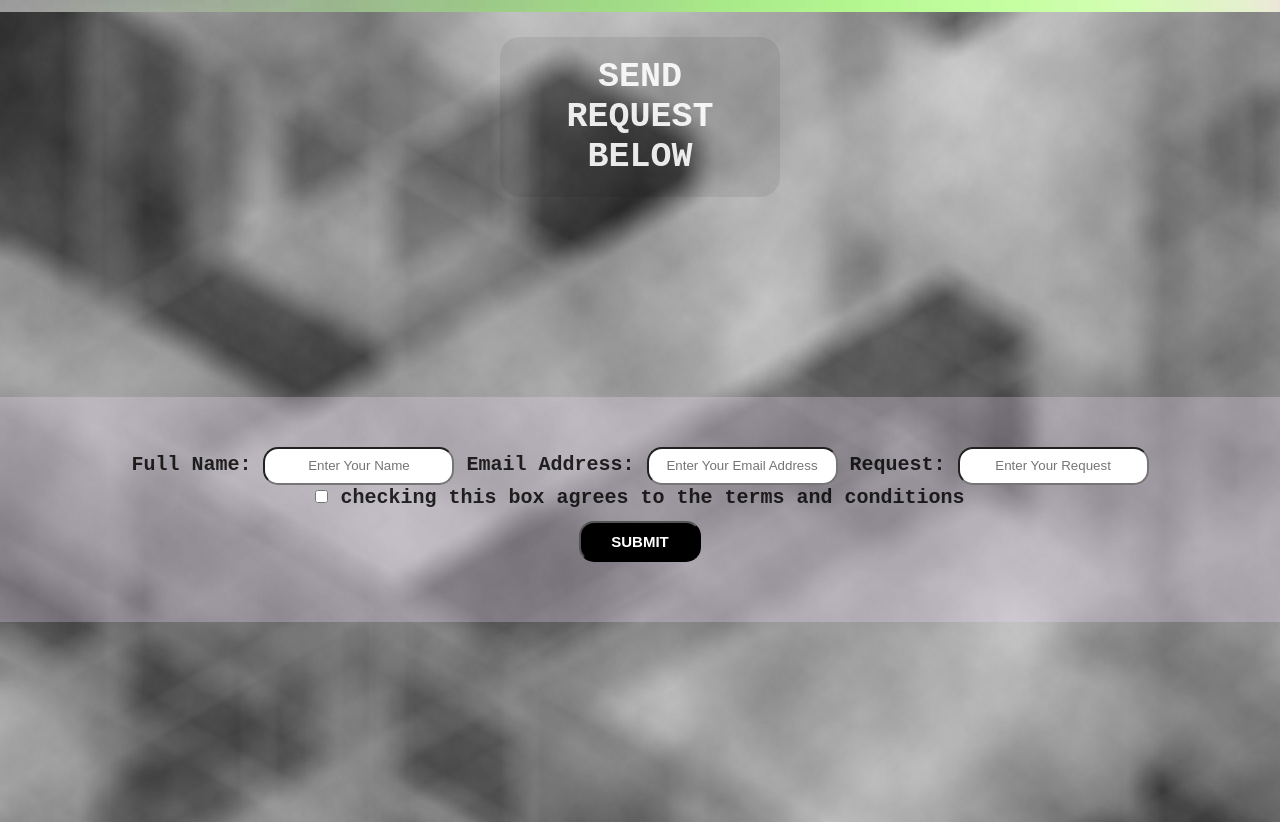
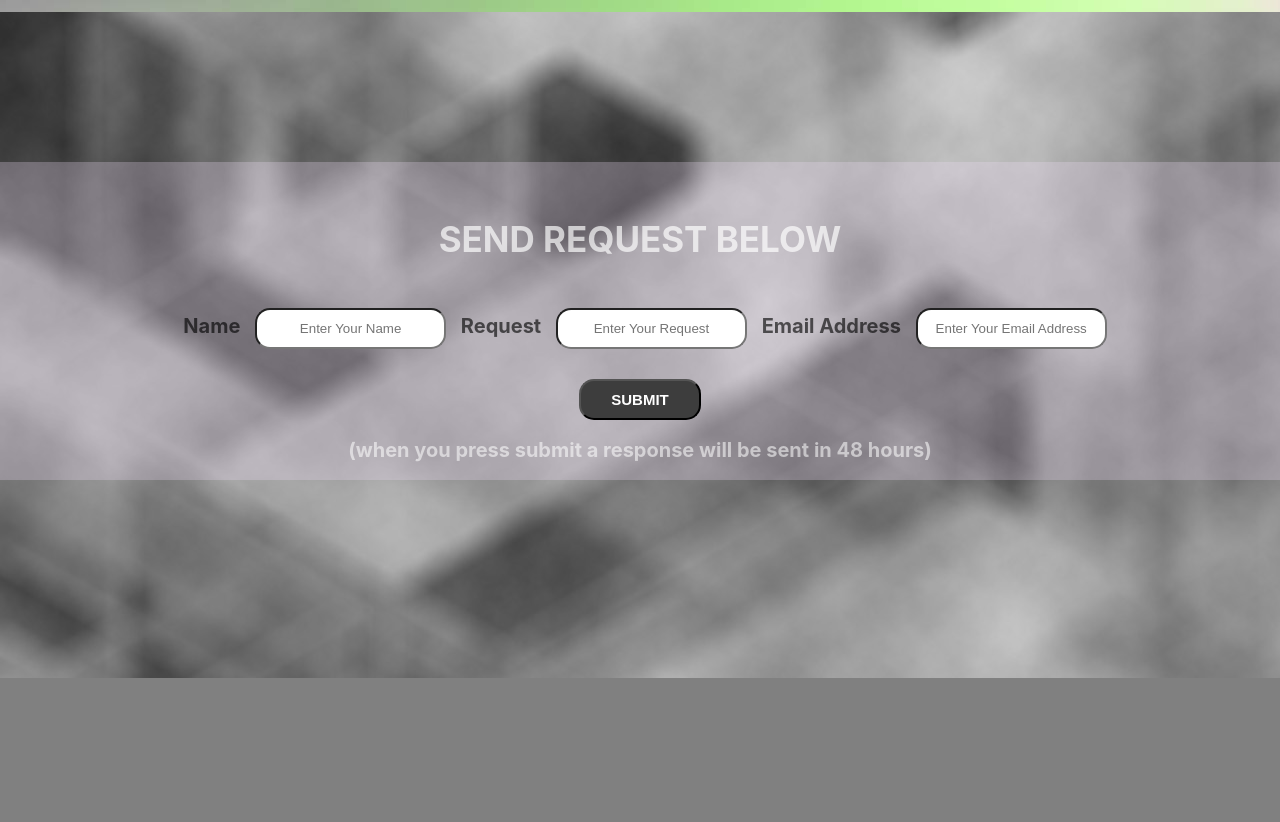
Before and after one commit to nathanroses/rose, a plain HTML site: page request.html in a window 1280 px wide. Shown: the part 122-944 px from the top of the page. After the commit the page ends 800 px from the top, so only its background shows below. Drawn offline with Linux system fonts and the light colour scheme.

Commit message:
pricing request 2.0 rose

```diff
--- a/request.html
+++ b/request.html
@@ -35,31 +35,27 @@
       </header>
 
       <body>
-        <div class="train">
-         <h2>SEND REQUEST BELOW</h2>
-        </div>
 
          <form>
            <div class="requestform">
-             <label>Full Name:</label>
+            <div>
+              <h2 id="rose">SEND REQUEST BELOW</h2>
+             </div>
+             <label>Name</label>
              <input type="text" placeholder="Enter Your Name" id="name" name="name" class="form-input" />
-          <label for="email">Email Address:</label>
+          <label for="request">Request</label>
+          <input type="request" placeholder="Enter Your Request" name="request" id="request" class="form-input" />
+          <label for="email">Email Address</label>
           <input type="email" placeholder="Enter Your Email Address" id="email" name="email" class="form-input" />
-          <label for="request">Request:</label>
-          <input type="request" placeholder="Enter Your Request" name="request" id="request" class="form-input" />
 
-
-          <p>
-           <span class="checkbox-wrapper">
-              <input type="checkbox" name="checkpoint1" id="checkbox" />
-             <label for="checkbox">checking this box agrees to the terms and conditions </label>
-          </span>
-          </p>
+         <p></p>
 
           <button class="requestbutton" type="submit">
             SUBMIT
           </button>
-
+          <p>
+            (when you press submit a response will be sent in 48 hours)
+          </p>
            </div>
          </form>
 
--- a/style/style.css
+++ b/style/style.css
@@ -218,22 +218,32 @@ body h3 {
   flex-wrap: wrap;
   text-align: center;
   background-color: rgba(237, 219, 243, 0.28);
-  color: rgba(0, 0, 0, 0.822);
-  font-family: monospace;
-  font-weight: 600;
+  color: rgba(0, 0, 0, 0.622);
+  font-family: -apple-system, BlinkMacSystemFont, "Segoe UI", Roboto, Oxygen,
+    Ubuntu, Cantarell, "Open Sans", "Helvetica Neue", sans-serif;
+  font-weight: 700;
   font-size: 20px;
-  padding: 25px 25px;
+  margin: 150px 0px;
   line-height: 1.3;
-  margin: 200px 0px;
-  padding: 50px;
+  padding: 10px;
+}
+
+.requestform label {
+  padding: 10px;
+}
+.requestform p {
+  padding: 10px;
+  color: rgba(255, 255, 255, 0.548);
+  line-height: 20px;
 }
 
 .requestbutton {
   padding: 10px 30px;
   margin: 10px;
   border-radius: 15px;
+  text-align: center;
   color: white;
-  background-color: black;
+  background-color: rgb(61, 61, 61);
   font-weight: bold;
   font-size: 15px;
 }
@@ -241,19 +251,28 @@ body h3 {
 .form-input {
   color: black;
   text-align: center;
-  padding: 7px 5px;
+  padding: 9px 5px;
   line-height: 1.5;
   border-radius: 15px;
   display: inline;
 }
 
 .requestbutton:hover {
-  transition: ease-in-out 1.2ms;
+  transition: all 1s;
   transform: scale(1.1);
-  color: rgb(179, 179, 179);
+  background-color: rgba(163, 255, 140, 0.555);
 }
 
 /*REQUEST STYLES END*/
+
+/*PRICING STYLES*/
+.pricingimg {
+  text-align: center;
+  margin: 120px;
+  display: block;
+}
+
+/*PRICING STYLES END*/
 
 /*Start Of The Footer*/
 footer {
@@ -292,5 +311,10 @@ ul li:hover {
 
 /* End Of Navigation*/
 #rose {
-  color: white;
+  color: rgba(255, 255, 255, 0.678);
+  padding: 25px;
+  text-align: center;
+  margin: 20px;
+  font-family: -apple-system, BlinkMacSystemFont, "Segoe UI", Roboto, Oxygen,
+    Ubuntu, Cantarell, "Open Sans", "Helvetica Neue", sans-serif;
 }
```
Also changed, not shown: index.html (+1 -1 lines), pricing.html (+4 -2 lines), img/pricing.jpg (added).
